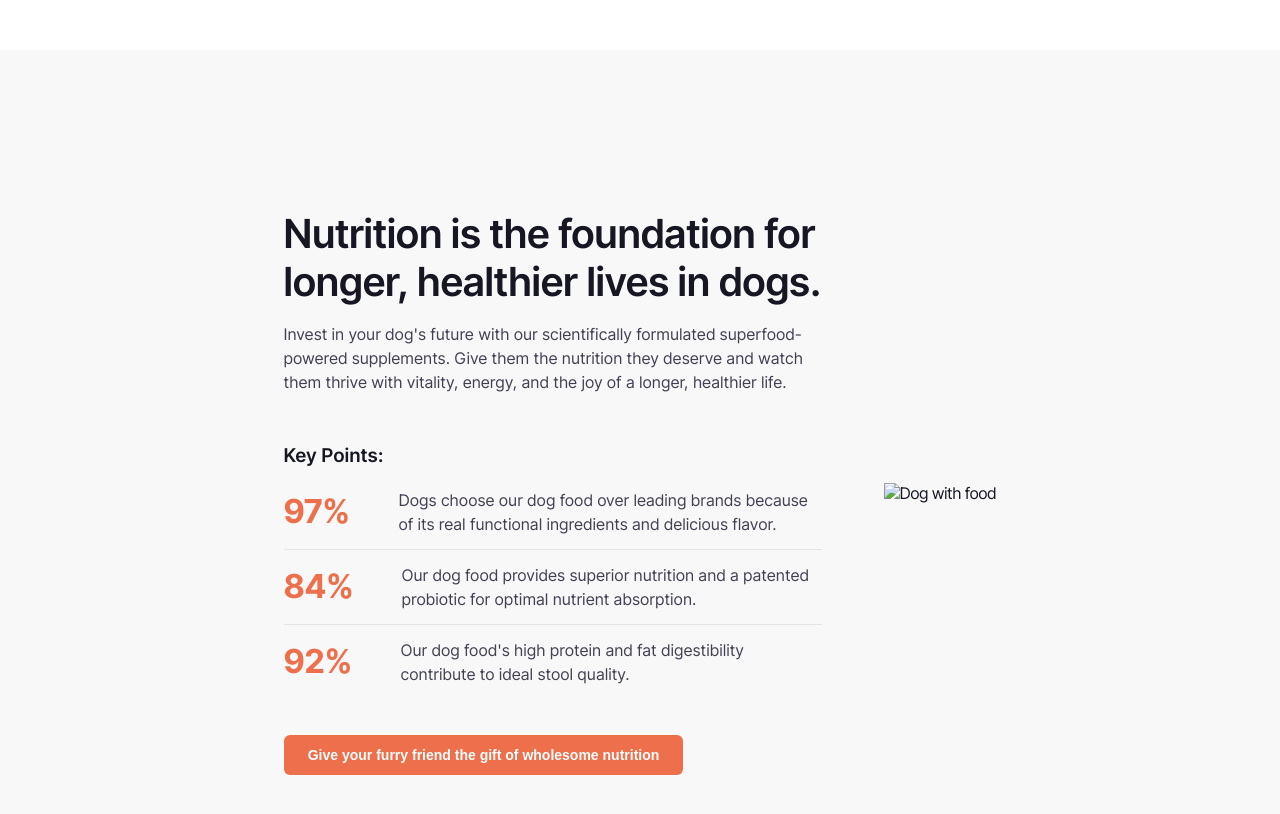
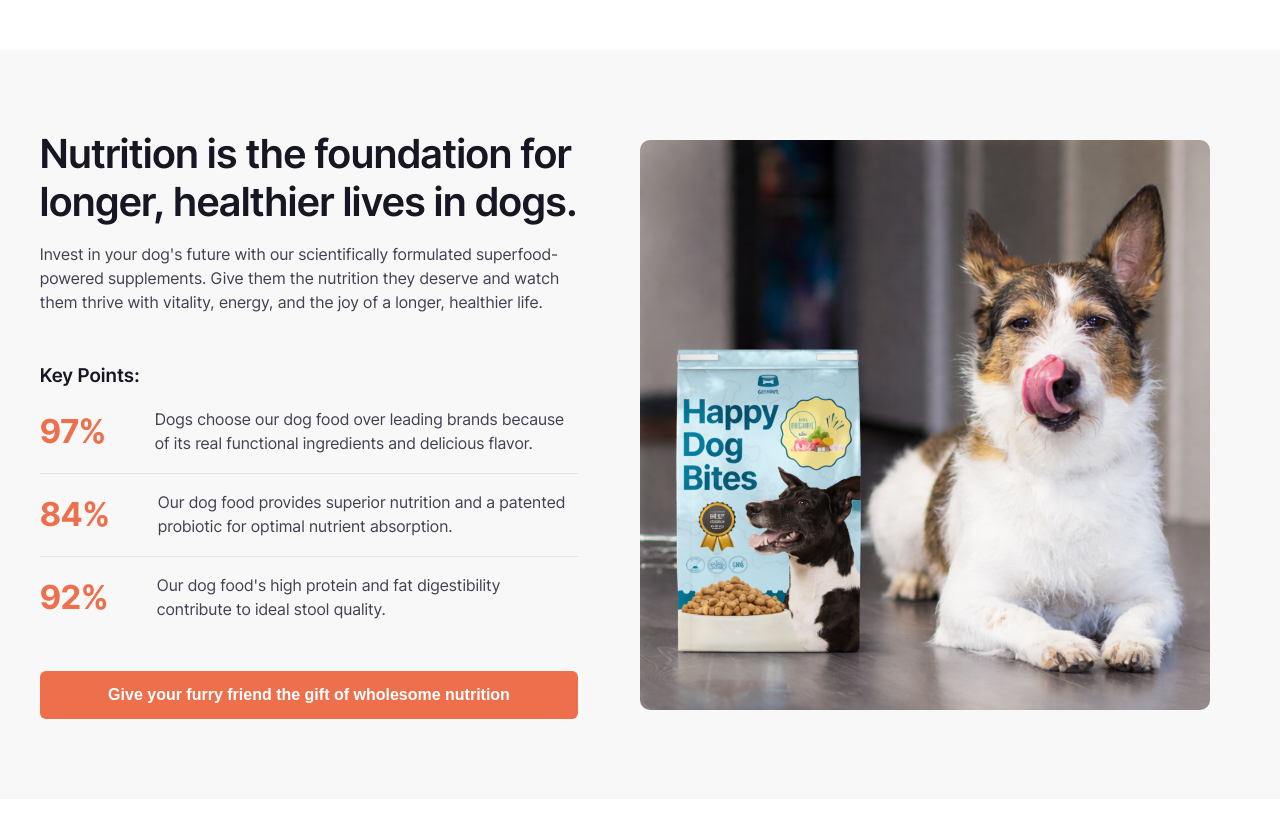
Before and after one commit to Ashishkr05/GemCommerce, a plain HTML site: page index.html in a window 1280 px wide. Shown: the part 760-1574 px from the top of the page. Drawn offline with Linux system fonts and the light colour scheme.

Commit message:
Finish second section

```diff
--- a/index.html
+++ b/index.html
@@ -94,73 +94,72 @@
 </section>
 
 <section class="nutrition-section">
-  <div class="nutrition-frame">
+  <div class="nutrition-container">
 
+    <!-- LEFT CONTENT -->
     <div class="nutrition-content">
 
-      <!-- Frame 1171276417 -->
-      <div class="nutrition-header">
+      <!-- TEXT BLOCK -->
+      <div class="nutrition-text">
         <h2 class="nutrition-title">
           Nutrition is the foundation for longer, healthier lives in dogs.
         </h2>
 
         <p class="nutrition-description">
           Invest in your dog's future with our scientifically formulated superfood-powered supplements.
-          Give them the nutrition they deserve and watch them thrive with vitality, energy, and the joy
-          of a longer, healthier life.
+          Give them the nutrition they deserve and watch them thrive with vitality, energy,
+          and the joy of a longer, healthier life.
         </p>
       </div>
 
-  <div class="keypoints-frame">
+      <!-- KEY POINTS -->
+      <div class="keypoints-wrapper">
 
-    <div class="keypoints-title">Key Points:</div>
+        <h3 class="keypoints-title">Key Points:</h3>
 
-    <div class="keypoints-list">
-
-        <!-- Row 1 -->
+        <!-- ROW 1 -->
         <div class="keypoint-row row-1">
-        <div class="keypoint-percent p-97">97%</div>
-        <div class="keypoint-text t-97">
-            Dogs choose our dog food over leading brands because of its real
-            functional ingredients and delicious flavor.
-        </div>
+          <span class="key-percent percent-97">97%</span>
+          <p class="key-text text-97">
+            Dogs choose our dog food over leading brands because of its real functional ingredients
+            and delicious flavor.
+          </p>
         </div>
 
-        <div class="keypoint-divider"></div>
+        <div class="divider-line"></div>
 
-        <!-- Row 2 -->
+        <!-- ROW 2 -->
         <div class="keypoint-row row-2">
-        <div class="keypoint-percent p-84">84%</div>
-        <div class="keypoint-text t-84">
+          <span class="key-percent percent-84">84%</span>
+          <p class="key-text text-84">
             Our dog food provides superior nutrition and a patented probiotic
             for optimal nutrient absorption.
-        </div>
+          </p>
         </div>
 
-        <div class="keypoint-divider"></div>
+        <div class="divider-line"></div>
 
-        <!-- Row 3 -->
+        <!-- ROW 3 -->
         <div class="keypoint-row row-3">
-        <div class="keypoint-percent p-92">92%</div>
-        <div class="keypoint-text t-92">
-            Our dog food's high protein and fat digestibility contribute to
-            ideal stool quality.
-        </div>
+          <span class="key-percent percent-92">92%</span>
+          <p class="key-text text-92">
+            Our dog food's high protein and fat digestibility
+            contribute to ideal stool quality.
+          </p>
         </div>
 
-    </div>
-    </div>
+      </div>
 
-
+      <!-- CTA -->
       <button class="nutrition-cta">
         Give your furry friend the gift of wholesome nutrition
       </button>
 
     </div>
 
-    <!-- Image -->
+    <!-- IMAGE -->
     <div class="nutrition-image">
-      <img src="assets/images/nutrition-dog.png" alt="Dog with food" />
+      <img src="assets/images/dog-nutrition.png" alt="Happy dog with food">
     </div>
 
   </div>
--- a/style.css
+++ b/style.css
@@ -201,17 +201,15 @@ body {
   padding: 80px 0;
 }
 
-.nutrition-frame {
-  width: 1920px;
-  max-width: 100%;
+.nutrition-container {
+  width: 1200px;
   margin: 0 auto;
   display: flex;
   gap: 30px;
-  padding: 80px 0;
   align-items: center;
-  justify-content: center;
 }
 
+/* LEFT COLUMN */
 .nutrition-content {
   width: 570px;
   padding-right: 32px;
@@ -220,8 +218,8 @@ body {
   gap: 48px;
 }
 
-/* Frame 1171276417 */
-.nutrition-header {
+/* TEXT BLOCK */
+.nutrition-text {
   width: 538px;
   display: flex;
   flex-direction: column;
@@ -246,7 +244,12 @@ body {
   letter-spacing: 0.5px;
   color: #424153;
 }
-.keypoints-frame {
+
+/* =======================
+   KEY POINTS
+======================= */
+
+.keypoints-wrapper {
   width: 538px;
   display: flex;
   flex-direction: column;
@@ -263,23 +266,23 @@ body {
   color: #161723;
 }
 
-.keypoints-list {
+/* ROW BASE */
+.keypoint-row {
   width: 538px;
   display: flex;
-  flex-direction: column;
-  gap: 12px;
+  gap: 48px;
+  align-items: flex-start;
 }
 
-.keypoint-row {
+/* DIVIDER */
+.divider-line {
   width: 538px;
-  height: 50px;
-  display: flex;
-  align-items: center;
-  gap: 48px;
+  height: 1px;
+  background: #E3E3E8;
 }
 
-.keypoint-percent {
-  height: 50px;
+/* PERCENTAGES */
+.key-percent {
   font-size: 33px;
   font-weight: 700;
   line-height: 150%;
@@ -287,52 +290,49 @@ body {
   color: #EE6F4B;
 }
 
-.keypoint-text {
-  height: 48px;
+/* EXACT WIDTHS */
+.percent-97 { width: 67px; height: 50px; }
+.percent-84 { width: 70px; height: 50px; }
+.percent-92 { width: 69px; height: 50px; }
+
+/* TEXT BLOCKS */
+.key-text {
   font-size: 16px;
-  font-weight: 400;
   line-height: 150%;
   letter-spacing: 0.5px;
   color: #424153;
 }
 
-/* EXACT FIGMA WIDTHS */
+/* EXACT TEXT WIDTHS */
+.text-97 { width: 423px; height: 48px; }
+.text-84 { width: 420px; height: 48px; }
+.text-92 { width: 421px; height: 48px; }
 
-/* Row 1 */
-.p-97 { width: 67px; }
-.t-97 { width: 423px; }
+/* =======================
+   CTA
+======================= */
 
-/* Row 2 */
-.p-84 { width: 70px; }
-.t-84 { width: 420px; }
-
-/* Row 3 */
-.p-92 { width: 69px; }
-.t-92 { width: 421px; }
-
-.keypoint-divider {
+.nutrition-cta {
   width: 538px;
-  height: 1px;
-  background: #E3E3E8;
-}
-
-
-/* CTA */
-.nutrition-cta {
-  width: fit-content;
-  padding: 12px 24px;
+  height: 48px;
+  padding: 12px 40px;
   background: #EE6F4B;
   color: #FFFFFF;
   border: none;
   border-radius: 6px;
-  font-size: 14px;
+  font-size: 16px;
   font-weight: 600;
   cursor: pointer;
 }
 
-/* Image */
+/* =======================
+   IMAGE
+======================= */
+
 .nutrition-image img {
-  width: auto;
-  max-height: 571px;
+  width: 570px;
+  height: 570px;
+  border-radius: 10px;
+  object-fit: cover;
   display: block;
 }
```
Also changed, not shown: assets/images/dog-nutrition.png (added).
